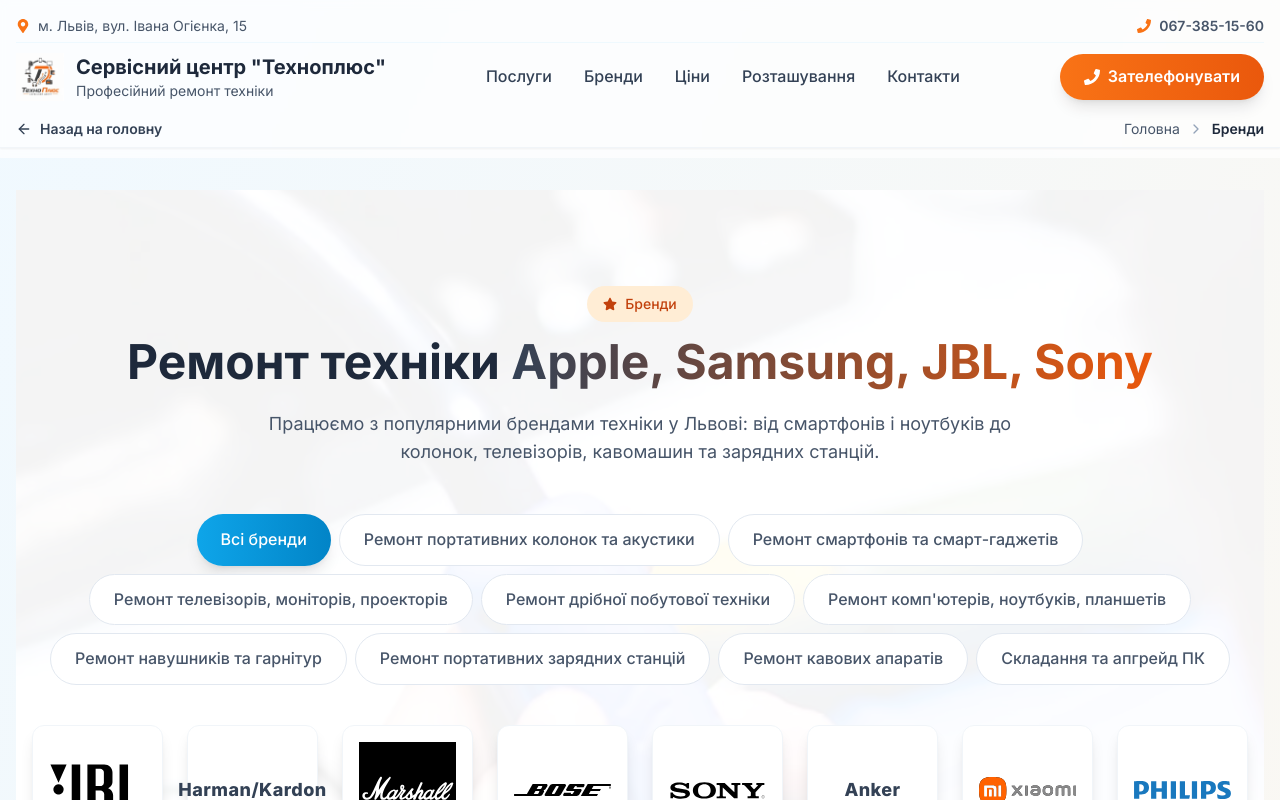
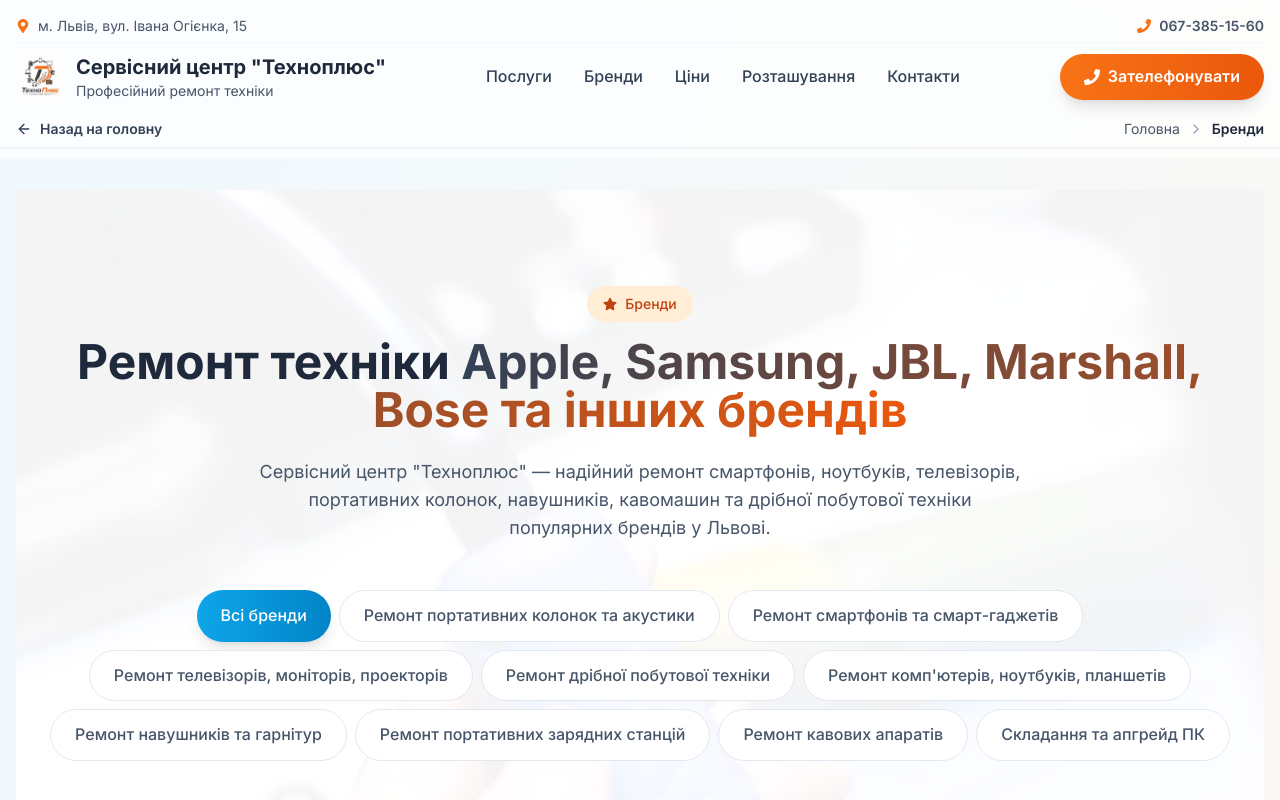
Before and after one commit to Areboot-andrew/Texnoplus, a React (Vite) app: page /brands in a window 1280 px wide. Shown: the top 800 px of the page. Built offline with nearby package versions, Linux system fonts and the light colour scheme.

Commit message:
Update SEO text on Brands page too

```diff
--- a/src/components/BrandsGallery.tsx
+++ b/src/components/BrandsGallery.tsx
@@ -67,12 +67,12 @@
           <h2 className="text-3xl lg:text-5xl font-bold text-neutral-800 mb-6">
             Ремонт техніки{' '}
             <span className="bg-gradient-to-r from-neutral-700 to-accent-600 bg-clip-text text-transparent">
-              Apple, Samsung, JBL, Sony
+              Apple, Samsung, JBL, Marshall, Bose та інших брендів
             </span>
           </h2>
 
           <p className="text-lg text-neutral-600 max-w-3xl mx-auto">
-            Працюємо з популярними брендами техніки у Львові: від смартфонів і ноутбуків до колонок, телевізорів, кавомашин та зарядних станцій.
+            Сервісний центр "Техноплюс" — надійний ремонт смартфонів, ноутбуків, телевізорів, портативних колонок, навушників, кавомашин та дрібної побутової техніки популярних брендів у Львові.
           </p>
         </Reveal>
 
```
